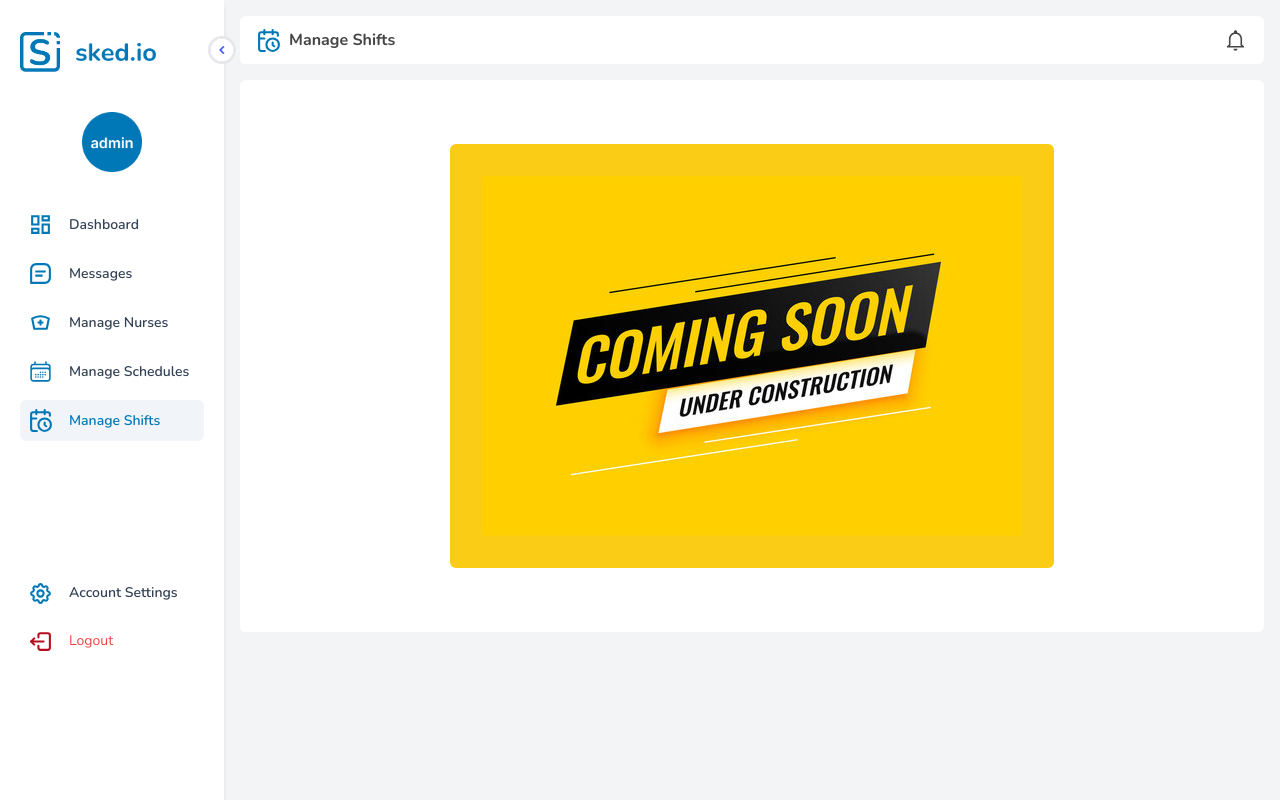
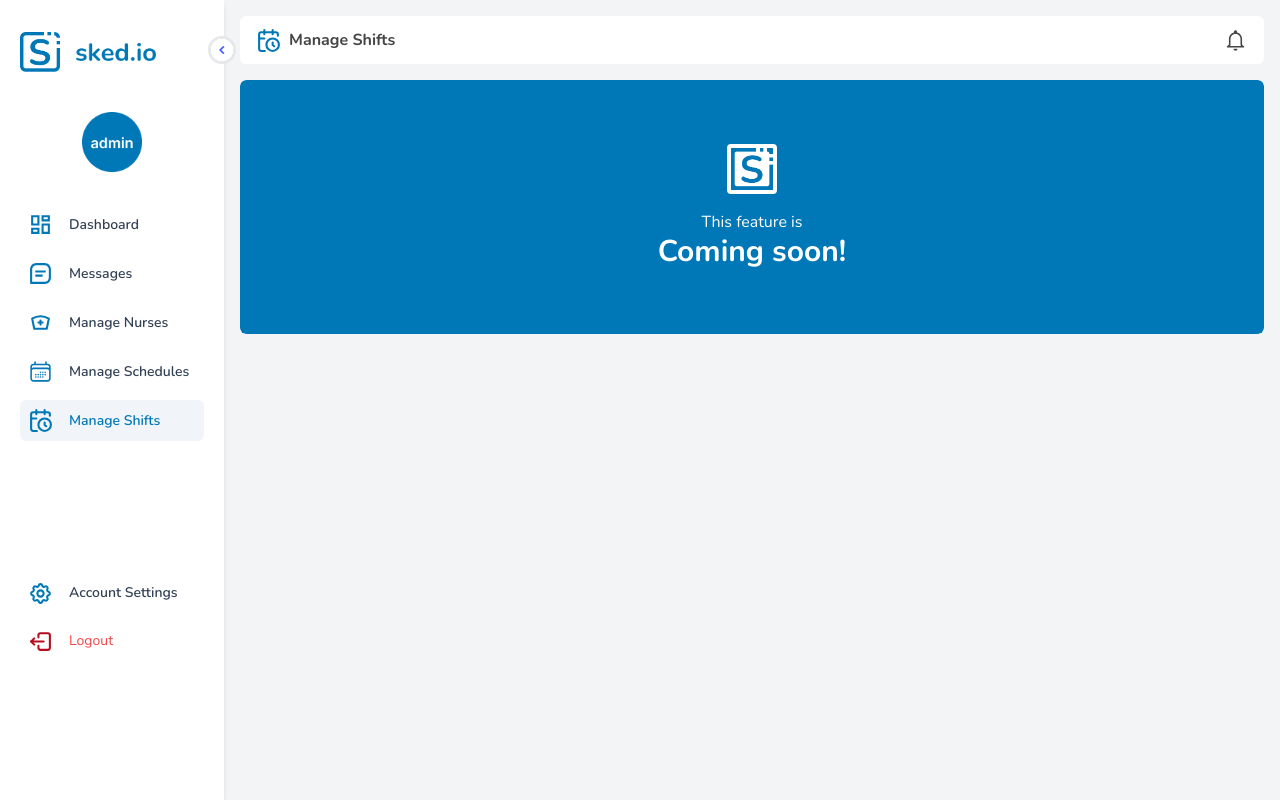
Before and after one commit to whackurt/lampara-nurse-scheduler, a React (Vite) app: page /admin/manage-shifts in a window 1280 px wide. Built offline with nearby package versions, Linux system fonts and the light colour scheme; sample sign-in values are in the browser's storage.

Commit message:
feat: feature coming soon

```diff
--- /dev/null
+++ b/src/components/Card/ComingSoon.jsx
@@ -0,0 +1,21 @@
+import React from 'react';
+import Icon from '../../assets/skedio-icon.png';
+
+const ComingSoon = () => {
+	return (
+		<div className="flex flex-col items-center justify-center rounded-md p-16 bg-primary">
+			<div className="">
+				<img
+					className="border-4 border-white rounded"
+					src={Icon}
+					width={50}
+					alt="page-under-construction"
+				/>
+			</div>
+			<p className="text-white mt-4">This feature is</p>
+			<p className="text-white text-3xl font-bold">Coming soon!</p>
+		</div>
+	);
+};
+
+export default ComingSoon;
--- a/src/views/admin/ManageSchedule.jsx
+++ b/src/views/admin/ManageSchedule.jsx
@@ -23,7 +23,7 @@ import {
 import LamparaTextButtonWithIcon from '../../components/Button/LamparaButtonWithIcon';
 import { MdEditCalendar } from 'react-icons/md';
 import { VscFilePdf } from 'react-icons/vsc';
-import Icon from '../../assets/skedio-icon.png';
+import ComingSoon from '../../components/Card/ComingSoon';
 
 const ManageSchedule = () => {
 	const [showCreateModal, setShowCreateModal] = useState(false);
@@ -195,15 +195,7 @@ const ManageSchedule = () => {
 				toggleModal={toggleExportModal}
 				showModal={showExportModal}
 			>
-				<div className="flex flex-col items-center justify-center border-2 bg-primary px-2 py-6 rounded-md">
-					<div className="border-2 border-white rounded">
-						<img src={Icon} width={40} alt="" />
-					</div>
-					<p className="text-white mt-3">This feature is</p>
-					<p className="text-white text-2xl text-center font-bold">
-						Coming Soon!
-					</p>
-				</div>
+				<ComingSoon />
 			</CustomModal>
 
 			<CustomModal
--- a/src/views/admin/ManageShifts.jsx
+++ b/src/views/admin/ManageShifts.jsx
@@ -1,14 +1,9 @@
 import React from 'react';
-import UnderConstruction from '../../assets/under-construction.jpg';
+import Icon from '../../assets/skedio-icon.png';
+import ComingSoon from '../../components/Card/ComingSoon';
 
 const ManageShifts = () => {
-	return (
-		<div className="flex items-center py-16 justify-center w-full">
-			<div className="rounded-md p-8 bg-yellow-400">
-				<img src={UnderConstruction} alt="page-under-construction" />
-			</div>
-		</div>
-	);
+	return <ComingSoon />;
 };
 
 export default ManageShifts;
```
